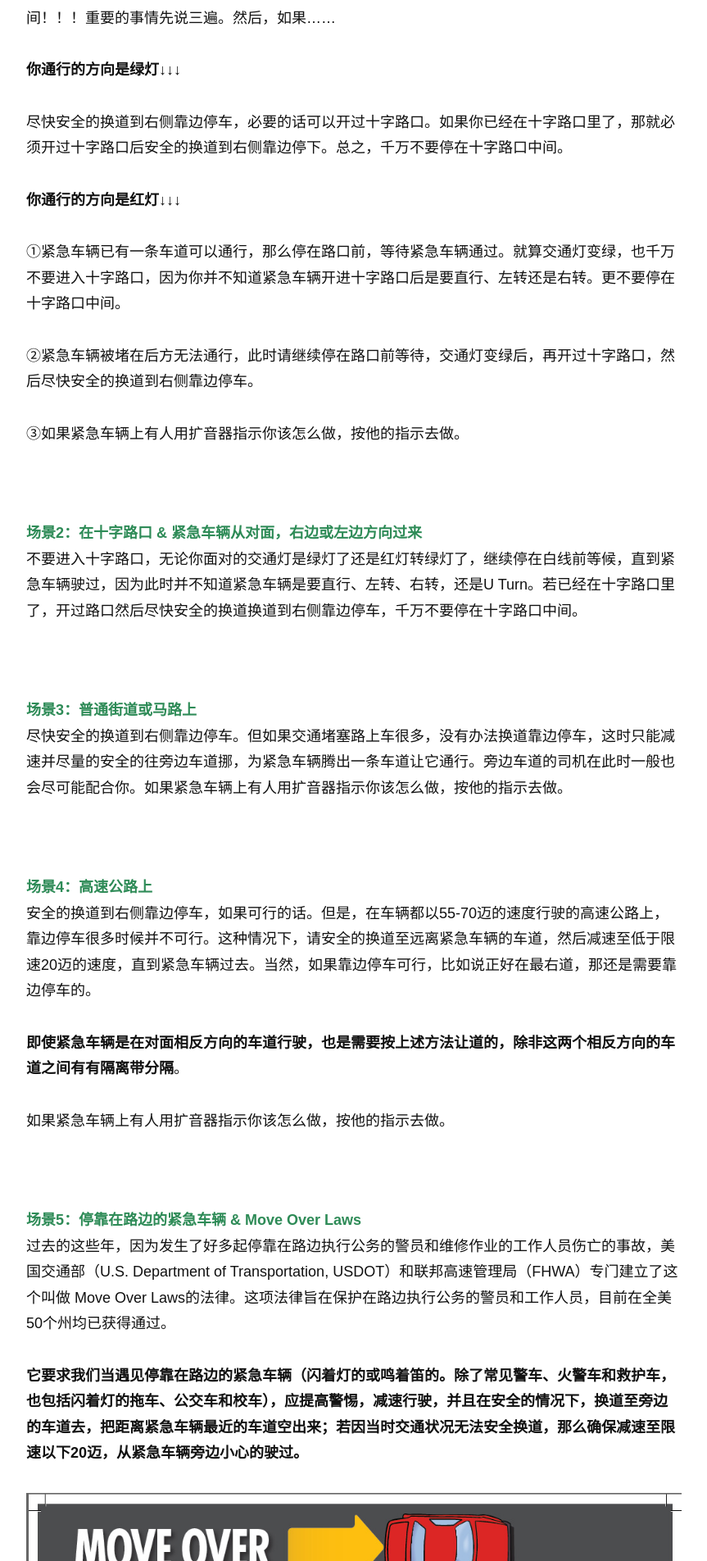
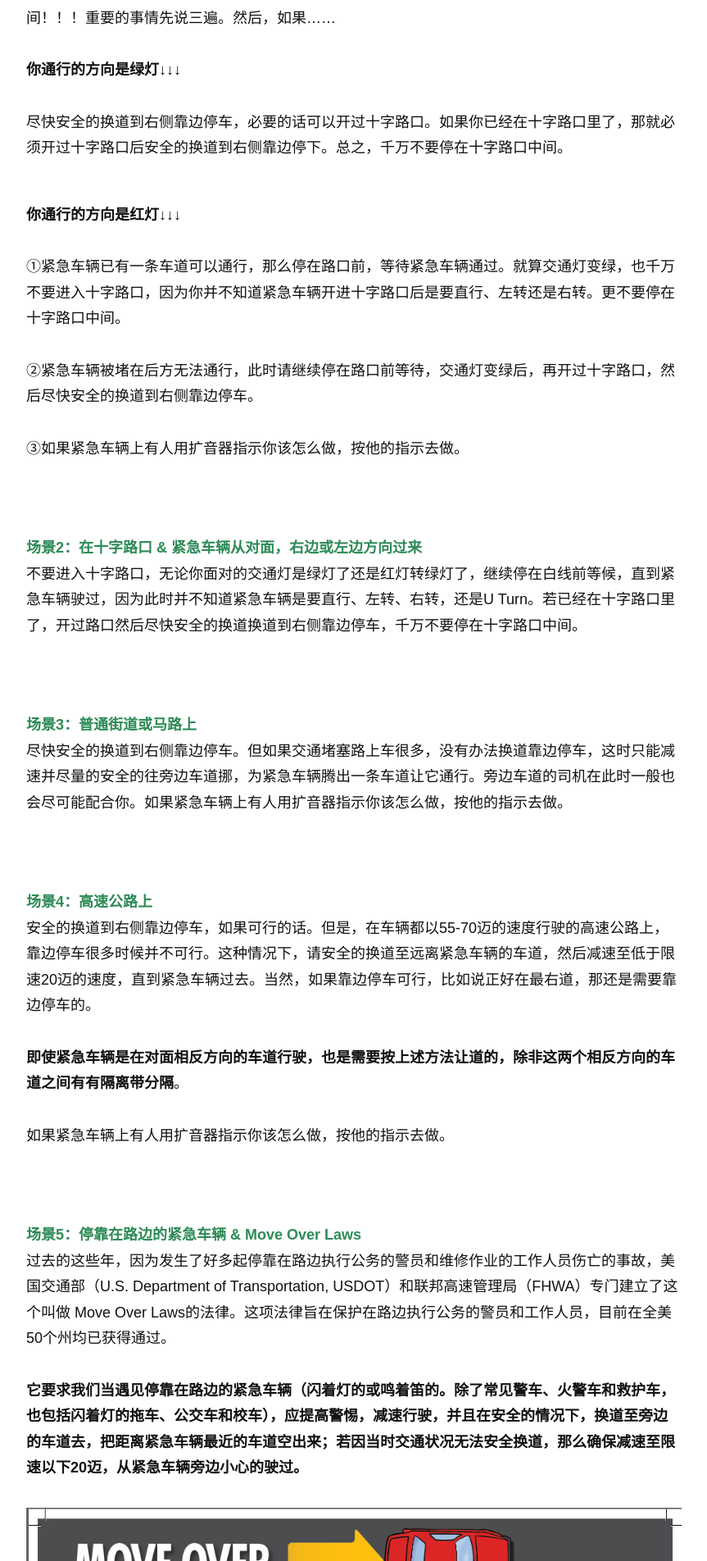
Before and after one commit to wolfwifee/wolfwifee.github.com, a Jekyll site: the page built from _posts/2016-04-13-what-to-do-when-sees-an-oncoming-emergency-vehicle.md, in a window 1280 px wide. Shown: the part 1141-3045 px from the top of the page at 82% size, without its empty margins (208-1071 px from the left). Built offline with Jekyll 4.4.1, drawn with Linux system fonts in a browser that asks for light colours; nearby versions of some CDN libraries; some web fonts are replaced; comment, search, counter and statistics services are not loaded.

Commit message:
Update 2016-04-13-what-to-do-when-sees-an-oncoming-emergency-vehicle.md

```diff
--- a/_posts/2016-04-13-what-to-do-when-sees-an-oncoming-emergency-vehicle.md
+++ b/_posts/2016-04-13-what-to-do-when-sees-an-oncoming-emergency-vehicle.md
@@ -32,6 +32,7 @@ date: 2016-04-14
 
 尽快安全的换道到右侧靠边停车，必要的话可以开过十字路口。如果你已经在十字路口里了，那就必须开过十字路口后安全的换道到右侧靠边停下。总之，千万不要停在十字路口中间。
 
+<p style="margin-bottom:50px"></p>
 
 **你通行的方向是红灯↓↓↓**
 
```
